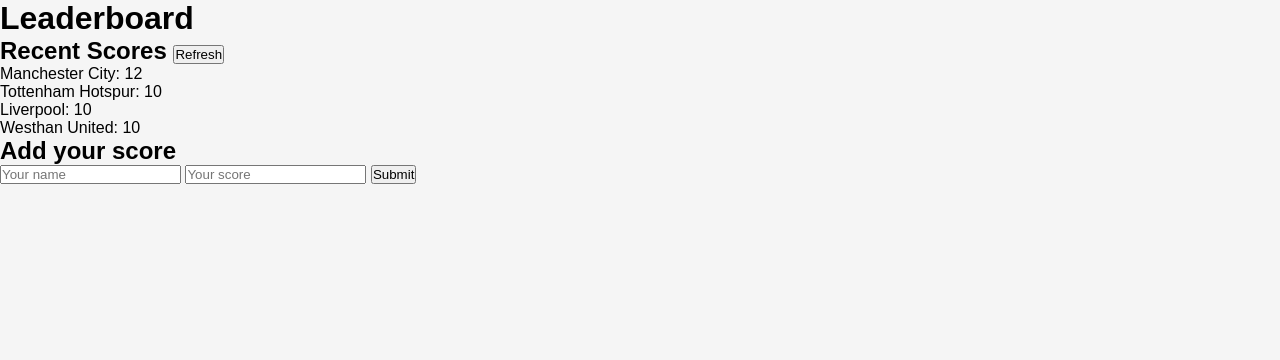
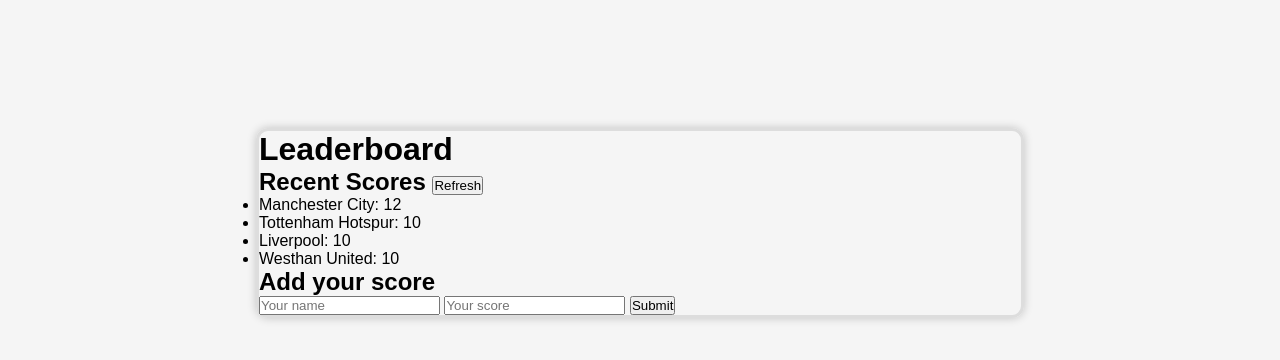
Before and after one commit to Obote/Leaderboard, a website built with webpack: page src/index.html in a window 1280 px wide. Built offline with nearby package versions, Linux system fonts and the light colour scheme.

Commit message:
Style the leaderboard wrapper

```diff
--- a/src/style.css
+++ b/src/style.css
@@ -8,3 +8,12 @@
   background-color:#f5f5f5;
   font-family: Arial, Helvetica, sans-serif;
 }
+.leaderboard-wrapper {
+  display: flex;
+  flex-direction: column;
+  justify-content: center;
+  border: 3px solid #ddd;
+  margin: 10% 20% 0;
+  border-radius: 12px;
+  box-shadow: 0px 0px 10px rgba(0,0,0,0.2)
+}
```
